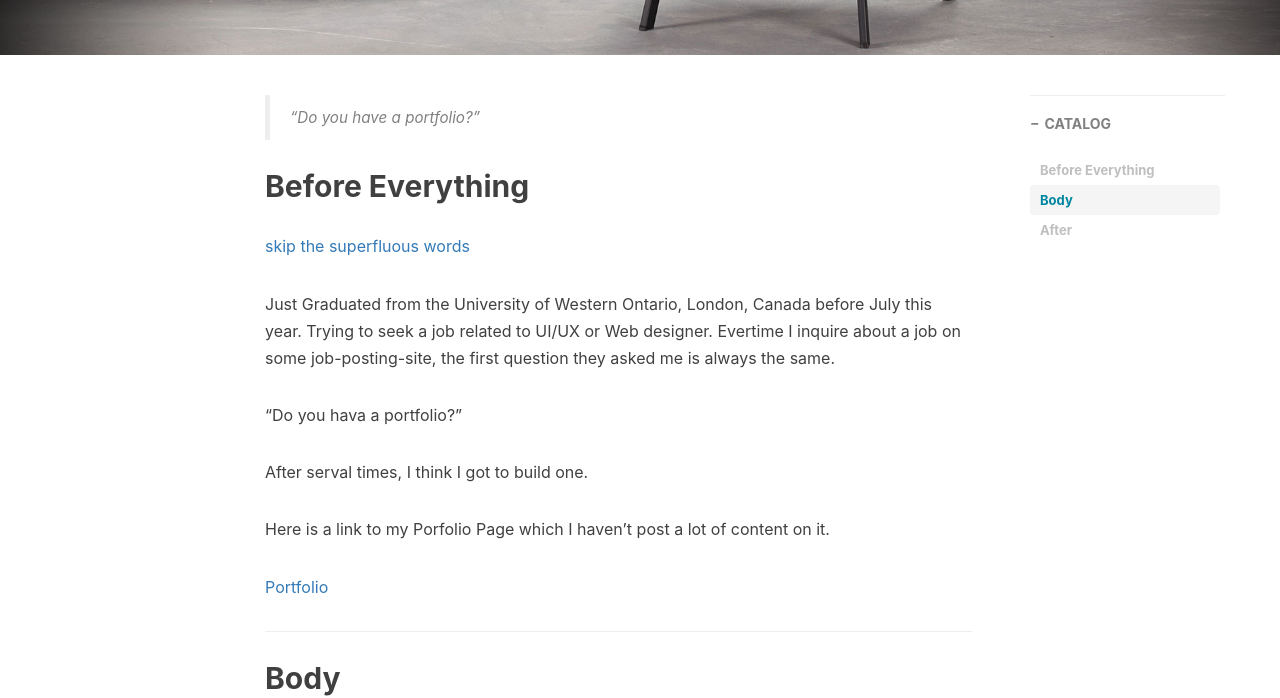
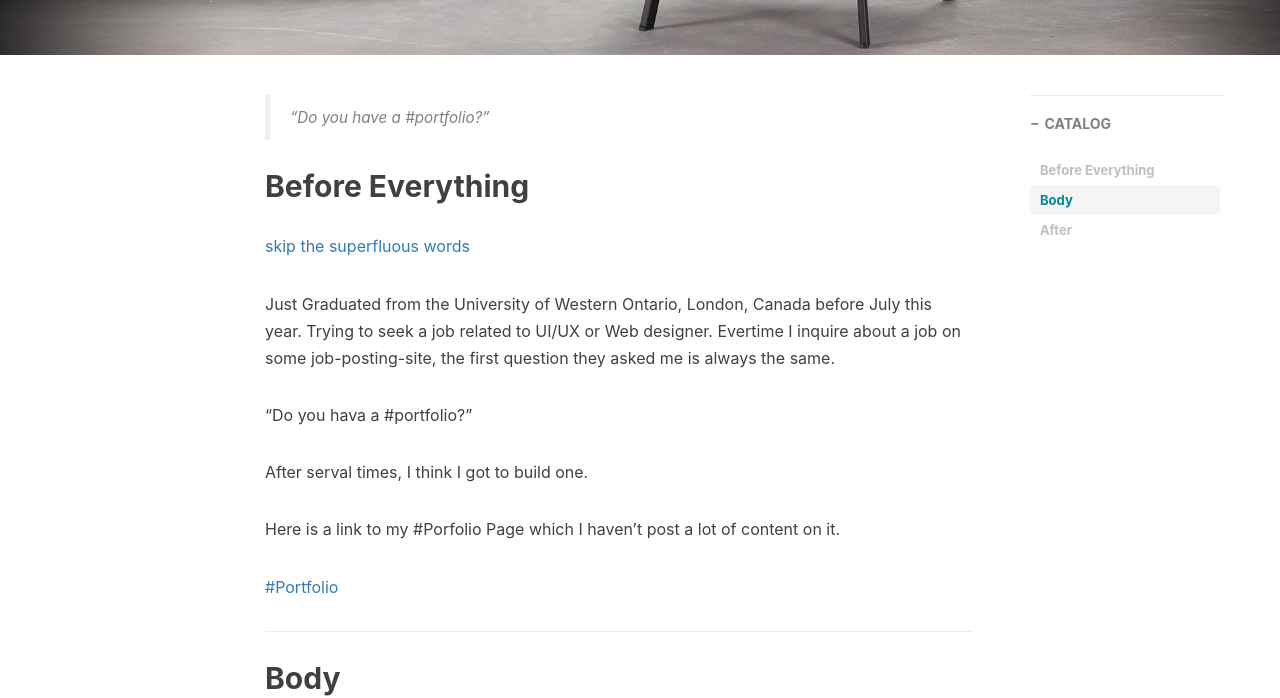
Before and after one commit to Xixiong-Guo/Xixiong-Guo.github.io, a Jekyll site: the page built from _posts/2016-10-10-NB.markdown, in a window 1280 px wide. Shown: the part 468-1166 px from the top of the page. Built offline with Jekyll 4.4.1, drawn with Linux system fonts in a browser that asks for light colours; nearby versions of some CDN libraries; comment, search, counter and statistics services are not loaded.

```diff
--- a/_posts/2016-10-10-NB.markdown
+++ b/_posts/2016-10-10-NB.markdown
@@ -10,7 +10,7 @@ tags:
     - draft
 ---
 
-> “Do you have a portfolio?”
+> “Do you have a #portfolio?”
 
 
 ## Before Everything
@@ -21,14 +21,14 @@ tags:
 
 Just Graduated from the University of Western Ontario, London, Canada before July this year. Trying to seek a job related to UI/UX or Web designer. Evertime I inquire about a job on some job-posting-site, the first question they asked me is always the same.
 
-"Do you hava a portfolio?"
+"Do you hava a #portfolio?"
 
 After serval times, I think I got to build one.
 
 
-Here is a link to my Porfolio Page which I haven't post a lot of content on it.
+Here is a link to my #Porfolio Page which I haven't post a lot of content on it.
 
-[Portfolio](http://sh7ne/portfolio)
+[#Portfolio](http://sh7ne/portfolio)
 
 
 <p id = "build"></p>
```
